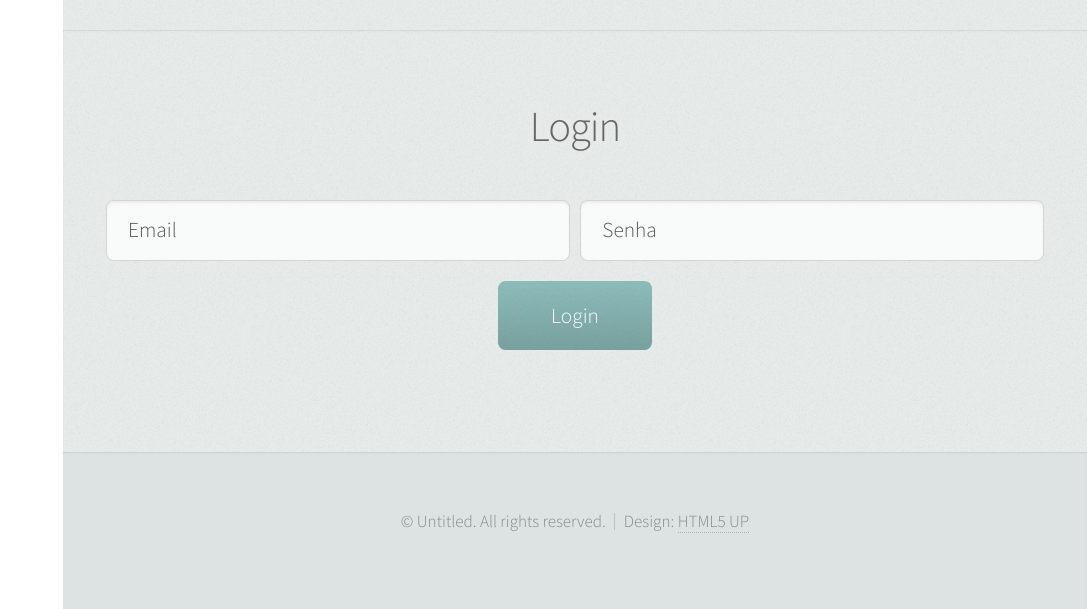
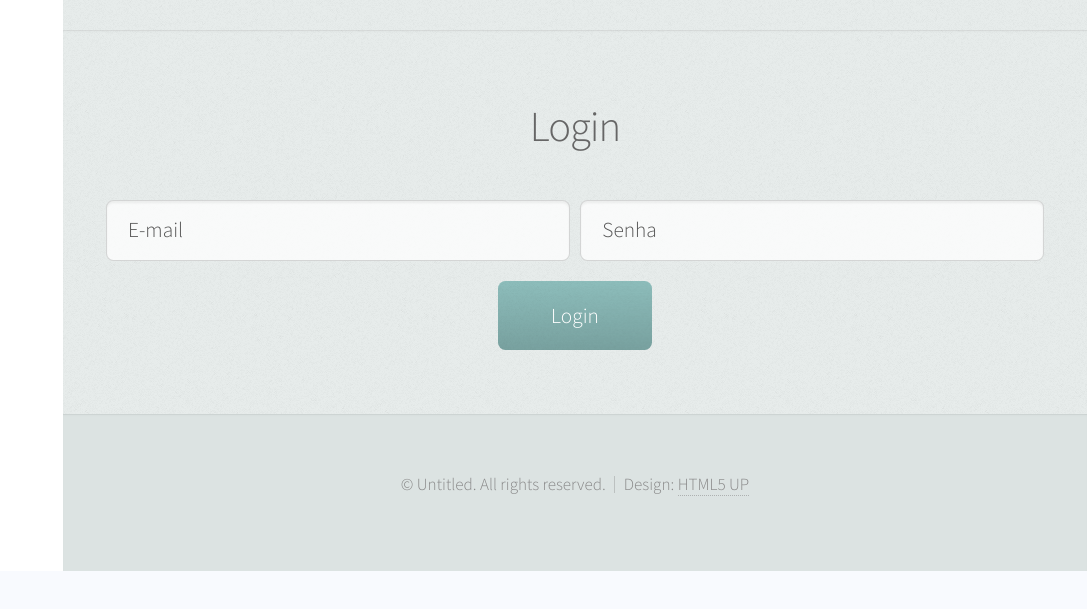
Before and after one commit to MarianaPollheim/SitApTecNot2014, a CodeIgniter app: page /index.php/usuarios/index in a window 1280 px wide. Shown: the part 4070-4679 px from the top of the page, without its empty margins (193-1280 px from the left). After the commit the page ends 4641 px from the top, so only its background shows below. Run offline with CodeIgniter, Linux system fonts and the light colour scheme.

Commit message:
Aula 42 #12 Requisitos 1 e 4

```diff
--- a/application/config/config.php
+++ b/application/config/config.php
@@ -224,7 +224,7 @@ $config['cache_path'] = '';
 | MUST set an encryption key.  See the user guide for info.
 |
 */
-$config['encryption_key'] = 'podecolocarqualquercoisa';
+$config['encryption_key'] = 'POdeColocarQualuqerCoisaAqui';
 
 /*
 |--------------------------------------------------------------------------
--- a/application/controllers/usuarios.php
+++ b/application/controllers/usuarios.php
@@ -214,7 +214,8 @@ class Usuarios extends CI_Controller {
         $this->form_validation->set_rules('loginEmail', 'E-mail', 'trim|required|xss_clean');
         $this->form_validation->set_rules('loginSenha', 'Senha', 'trim|required|xss_clean|callback_check_database');
 
-         $data['usuarios'] = $this->usuarios_model->listar();
+        $data['usuarios'] = $this->usuarios_model->listar();
+
         if ($this->form_validation->run() == FALSE) {
             //Field validation failed.  User redirected to login page
             //$this->load->view('login_view');
@@ -228,22 +229,22 @@ class Usuarios extends CI_Controller {
             $this->load->view('home-footer');
         } else {
             //Go to private area
-            // echo "Funcionou!";die();
-             $session_data = $this->session->userdata('logged_in');
+            //TODO
+            echo "Funcionou! <br>";
+            $session_data = $this->session->userdata('logged_in');
             $data['nome'] = $session_data['nome'];
             $data['email'] = $session_data['email'];
             $data['foto'] = $session_data['foto'];
 
-            $this->load->view('home-header');
-            $this->load->view('home', $data);
+            $this->load->view('home-header', $data);
+            $this->load->view('home');
             $this->load->view('home-footer');
-
         }
     }
 
     function check_database($loginSenha) {
         //Field validation succeeded.  Validate against database
-        $loginEmail = $this->input->post('email');
+        $loginEmail = $this->input->post('loginEmail');
 
         //query the database
         $result = $this->usuarios_model->login($loginEmail, $loginSenha);
@@ -254,8 +255,8 @@ class Usuarios extends CI_Controller {
                 $sess_array = array(
                     'idusuario' => $row->idusuario,
                     'nome' => $row->nome,
-                    'email' => $row-> email,
-                    'foto' => $row-> foto
+                    'email' => $row->email,
+                    'foto' => $row->foto
                 );
                 $this->session->set_userdata('logged_in', $sess_array);
             }
@@ -266,6 +267,12 @@ class Usuarios extends CI_Controller {
         }
     }
 
+    function logout() {
+        $this->session->unset_userdata('logged_in');
+        session_destroy();
+        redirect('usuarios', 'refresh');
+    }
+
 }
 
 /* End of file usuarios.php */
--- a/application/models/usuarios_model.php
+++ b/application/models/usuarios_model.php
@@ -35,27 +35,26 @@ class Usuarios_model extends CI_Model {
         return $this->db->delete('usuario');
     }
 
-    //Modelo para o sistema de login tirada do site abaixo.
-        //http://www.iluv2code.com/login-with-codeigniter-php.html
-    function login($email, $senha)
- {
-   $this -> db -> select('idusuario, nome, email, foto');
-   $this -> db -> from('usuario');
-   $this -> db -> where('email', $email);
-   $this -> db -> where('senha', $senha);
-   $this -> db -> limit(1);
+    /**
+     * Modelo para o sistema de login
+     * Ideia retirada do site abaixo
+     */
+    //http://www.iluv2code.com/login-with-codeigniter-php.html
+    function login($email, $senha) {
+        $this->db->select('idusuario, nome, email, foto');
+        $this->db->from('usuario');
+        $this->db->where('email', $email);
+        $this->db->where('senha', $senha);
+        $this->db->limit(1);
 
-   $query = $this -> db -> get();
+        $query = $this->db->get();
 
-   if($query -> num_rows() == 1)
-   {
-     return $query->result();
-   }
-   else
-   {
-     return false;
-   }
- }
+        if ($query->num_rows() == 1) {
+            return $query->result();
+        } else {
+            return false;
+        }
+    }
 
 }
 
--- a/application/views/home-header.php
+++ b/application/views/home-header.php
@@ -38,10 +38,10 @@
                 <!-- Logo -->
                 <div id="logo">
                     <span class="image avatar48">
-                        <img src="<?php if(isset($foto)) {echo base_url('assets/images/'.$foto);}?>" alt=""  width="48" height="48"/></span>
-                    <h1 id="title"> <?php if (isset($nome)){echo $nome ;} ?> </h1>
-                    <p><?php if (isset($email)){echo $email ;} ?></p>
-
+                        <img src="<?php if(isset($foto)){echo base_url('assets/images/'.$foto);} ?>" alt="" width="48" height="48"/></span>
+                    <h1 id="title"><?php if(isset($nome)){echo $nome;} ?></h1>
+                    <p><?php if(isset($email)){echo $email;} ?></p>
+                    <p><a href="usuarios/logout">Sair</a></p>
                 </div>
 
                 <!-- Nav -->
@@ -65,7 +65,6 @@
                         <li><a href="#contact" id="contact-link" class="skel-layers-ignoreHref"><span class="icon fa-envelope">Contato</span></a></li>
                         <li><a href="#cadastro" id="cadastro-link" class="skel-layers-ignoreHref"><span class="icon fa-user">Cadastro</span></a></li>
                         <li><a href="#login" id="login-link" class="skel-layers-ignoreHref"><span class="icon fa-sign-in">Login</span></a></li>
-
                     </ul>
                 </nav>
 
--- a/application/views/home.php
+++ b/application/views/home.php
@@ -111,8 +111,6 @@
 
         </div>
     </section>
-
-
     <!-- Cadastro -->
     <section id="cadastro" class="four">
         <div class="container">
@@ -189,8 +187,6 @@
                 </div>
 
 
-
-
             <?php echo form_close(); ?>
 
             <!-- Lista as Pessoas Cadastradas -->
@@ -236,7 +232,6 @@
 
         </div>
     </section>
-     <!-- http://www.iluv2code.com/login-with-codeigniter-php.html-->
 
     <!-- Login -->
     <section id="login" class="four">
@@ -249,7 +244,7 @@
             <?php echo form_open('usuarios/login', 'id="form-usuarios"'); ?>
 
             <div class="row half">
-                <div class="6u"><input type="text" name="loginEmail" placeholder="Email"/>
+                <div class="6u"><input type="text" name="loginEmail" placeholder="E-mail"/>
                     <div class="error"><?php echo form_error('email'); ?></div></div>
 
                 <div class="6u"><input type="password" name="loginSenha" placeholder="Senha"/>
@@ -262,11 +257,8 @@
                     </div>
                 </div>
 
+
             <?php echo form_close(); ?>
-
-            <!-- Lista as Pessoas Cadastradas -->
-            <br />
-            <div class="row">
 
         </div>
     </section>
```
Also changed, not shown: 3 other files.
